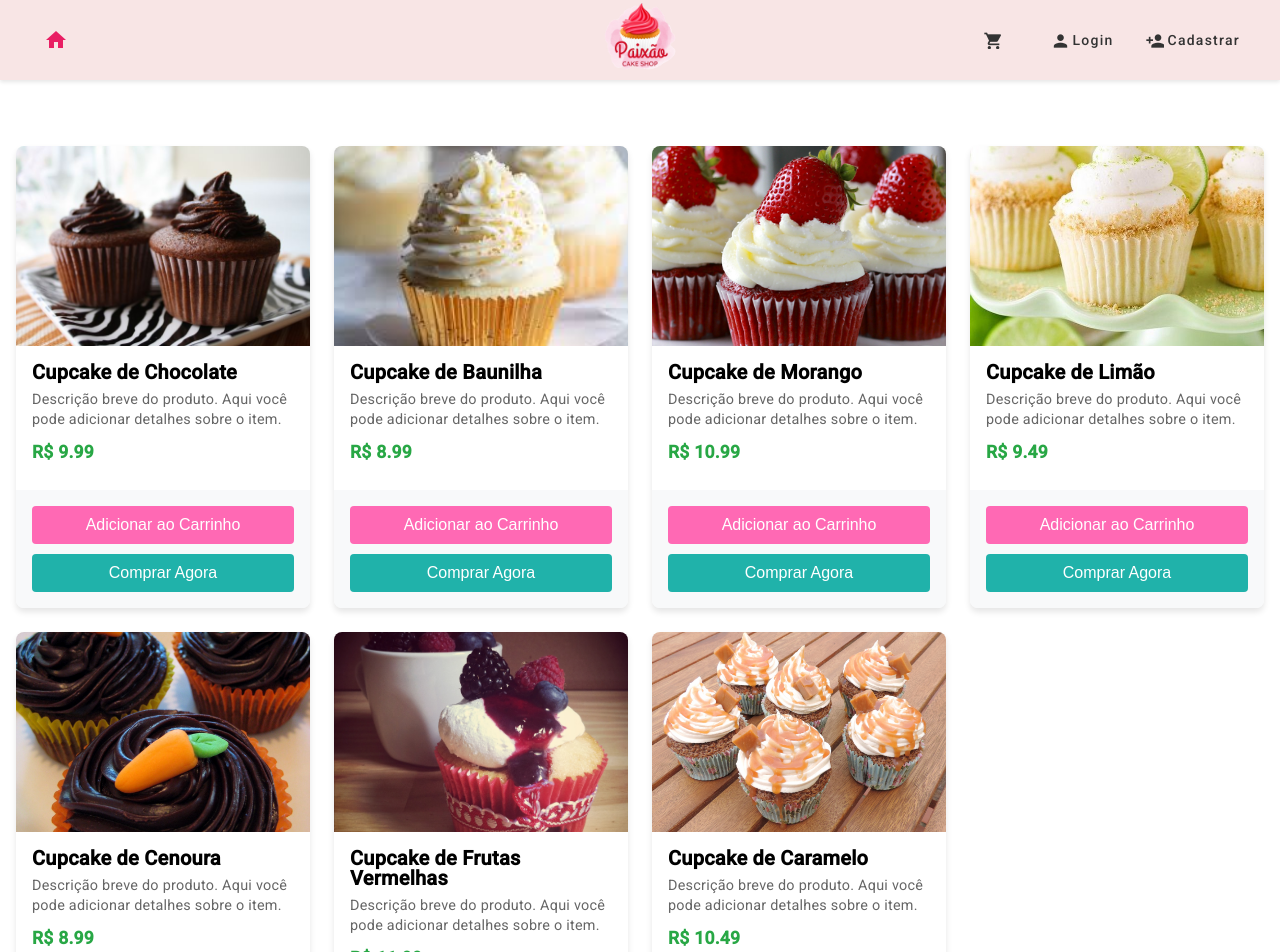
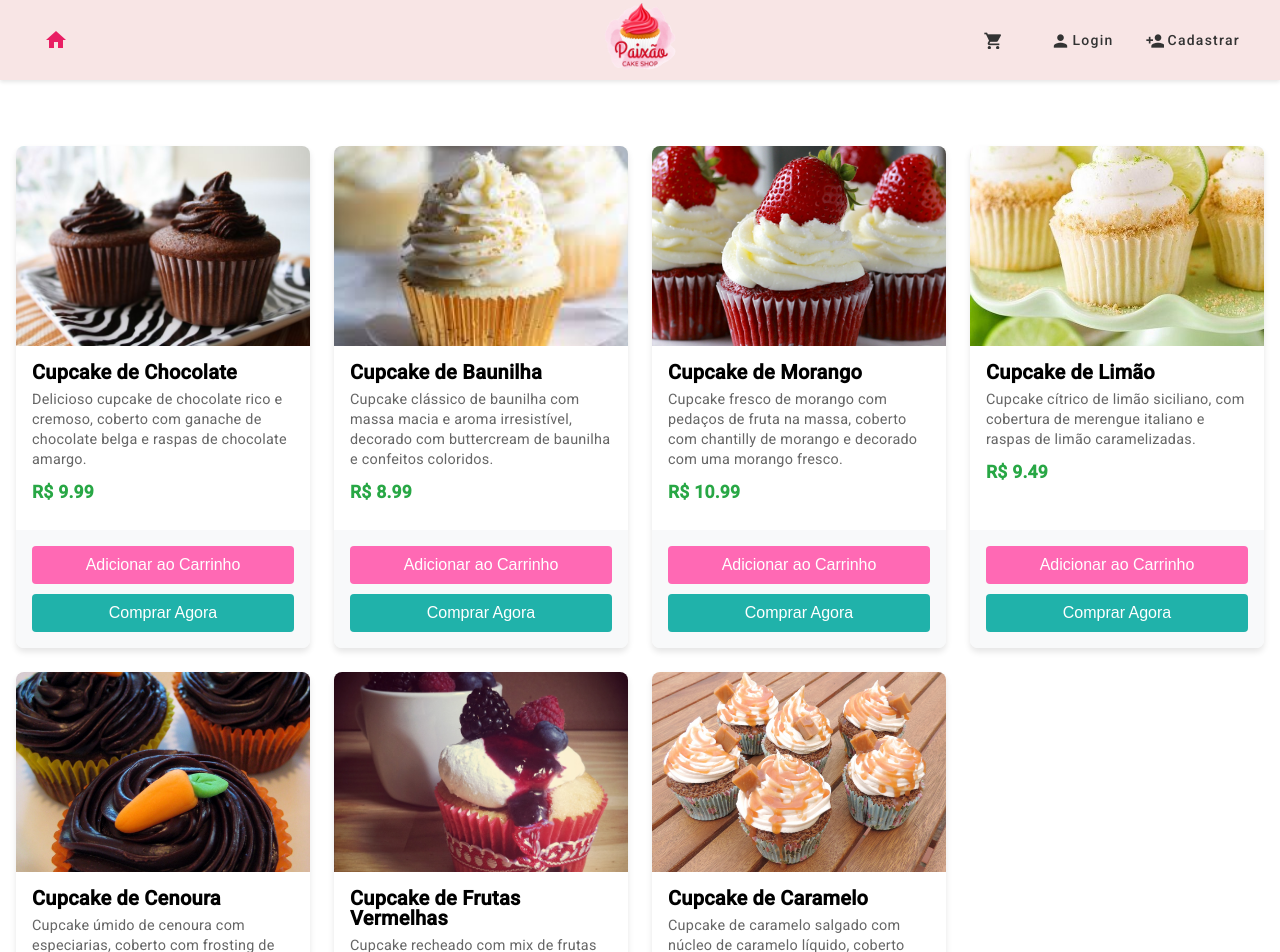
Before and after one commit to lucaspaixaodev/projeto-integrador, an Angular app: page / in a window 1280 px wide. Shown: the top 952 px of the page. Built offline with nearby package versions, Linux system fonts and the light colour scheme.

Commit message:
Modificado: descrição dos produtos

```diff
--- a/src/app/pages/home/home.component.html
+++ b/src/app/pages/home/home.component.html
@@ -3,7 +3,7 @@
     <img [src]="product.image" class="card-img-top" [alt]="product.name">
     <div class="card-body">
       <h5 class="card-title">{{ product.name }}</h5>
-      <p class="card-text">Descrição breve do produto. Aqui você pode adicionar detalhes sobre o item.</p>
+      <p class="card-text">{{ product.description }}</p>
       <p class="price">R$ {{ product.price.toFixed(2) }}</p>
     </div>
     <div class="card-footer">
--- a/src/app/pages/home/home.component.ts
+++ b/src/app/pages/home/home.component.ts
@@ -18,13 +18,13 @@ export class HomeComponent {
   cartService = inject(CartService);
 
   public products = [
-    { id: 1, name: 'Cupcake de Chocolate', price: 9.99, image: 'assets/images/cupcake-chocolate.jpg' },
-    { id: 2, name: 'Cupcake de Baunilha', price: 8.99, image: 'assets/images/cupcake-baunilha.jpeg' },
-    { id: 3, name: 'Cupcake de Morango', price: 10.99, image: 'assets/images/cupcake-morango.png' },
-    { id: 4, name: 'Cupcake de Limão', price: 9.49, image: 'assets/images/cupcake-limao.jpg' },
-    { id: 5, name: 'Cupcake de Cenoura', price: 8.99, image: 'assets/images/cupcake-cenoura.jpg' },
-    { id: 6, name: 'Cupcake de Frutas Vermelhas', price: 11.99, image: 'assets/images/cupcake-frutas-vermelhas.jpg' },
-    { id: 7, name: 'Cupcake de Caramelo', price: 10.49, image: 'assets/images/cupcake-caramelo.jpg' }
+    { id: 1, name: 'Cupcake de Chocolate', price: 9.99, image: 'assets/images/cupcake-chocolate.jpg', description: 'Delicioso cupcake de chocolate rico e cremoso, coberto com ganache de chocolate belga e raspas de chocolate amargo.' },
+    { id: 2, name: 'Cupcake de Baunilha', price: 8.99, image: 'assets/images/cupcake-baunilha.jpeg', description: 'Cupcake clássico de baunilha com massa macia e aroma irresistível, decorado com buttercream de baunilha e confeitos coloridos.' },
+    { id: 3, name: 'Cupcake de Morango', price: 10.99, image: 'assets/images/cupcake-morango.png', description: 'Cupcake fresco de morango com pedaços de fruta na massa, coberto com chantilly de morango e decorado com uma morango fresco.' },
+    { id: 4, name: 'Cupcake de Limão', price: 9.49, image: 'assets/images/cupcake-limao.jpg', description: 'Cupcake cítrico de limão siciliano, com cobertura de merengue italiano e raspas de limão caramelizadas.' },
+    { id: 5, name: 'Cupcake de Cenoura', price: 8.99, image: 'assets/images/cupcake-cenoura.jpg', description: 'Cupcake úmido de cenoura com especiarias, coberto com frosting de cream cheese e decorado com minicenouras de açúcar.' },
+    { id: 6, name: 'Cupcake de Frutas Vermelhas', price: 11.99, image: 'assets/images/cupcake-frutas-vermelhas.jpg', description: 'Cupcake recheado com mix de frutas vermelhas, coberto com mousse de frutas vermelhas e decorado com frutas frescas.' },
+    { id: 7, name: 'Cupcake de Caramelo', price: 10.49, image: 'assets/images/cupcake-caramelo.jpg', description: 'Cupcake de caramelo salgado com núcleo de caramelo líquido, coberto com buttercream de caramelo e decorado com flocos de sal marinho.' }
   ];
 
   constructor() {
```
